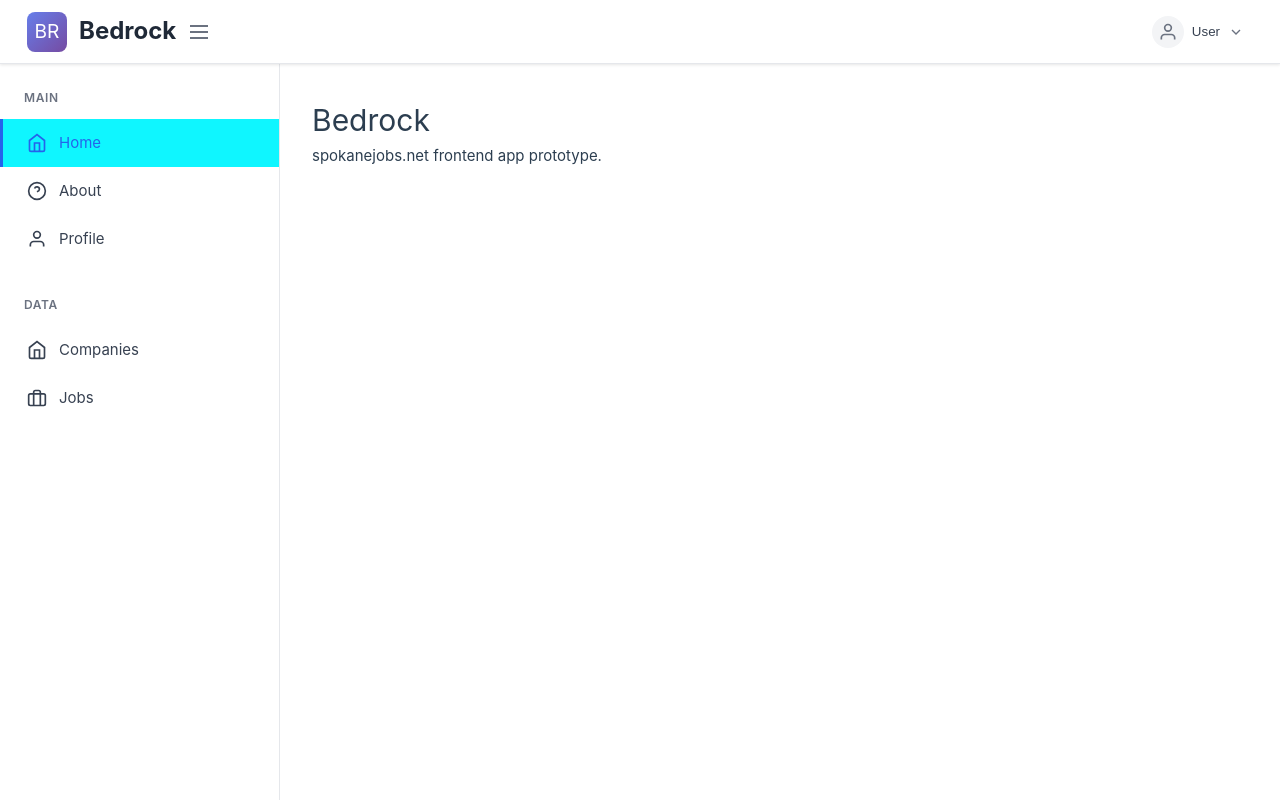
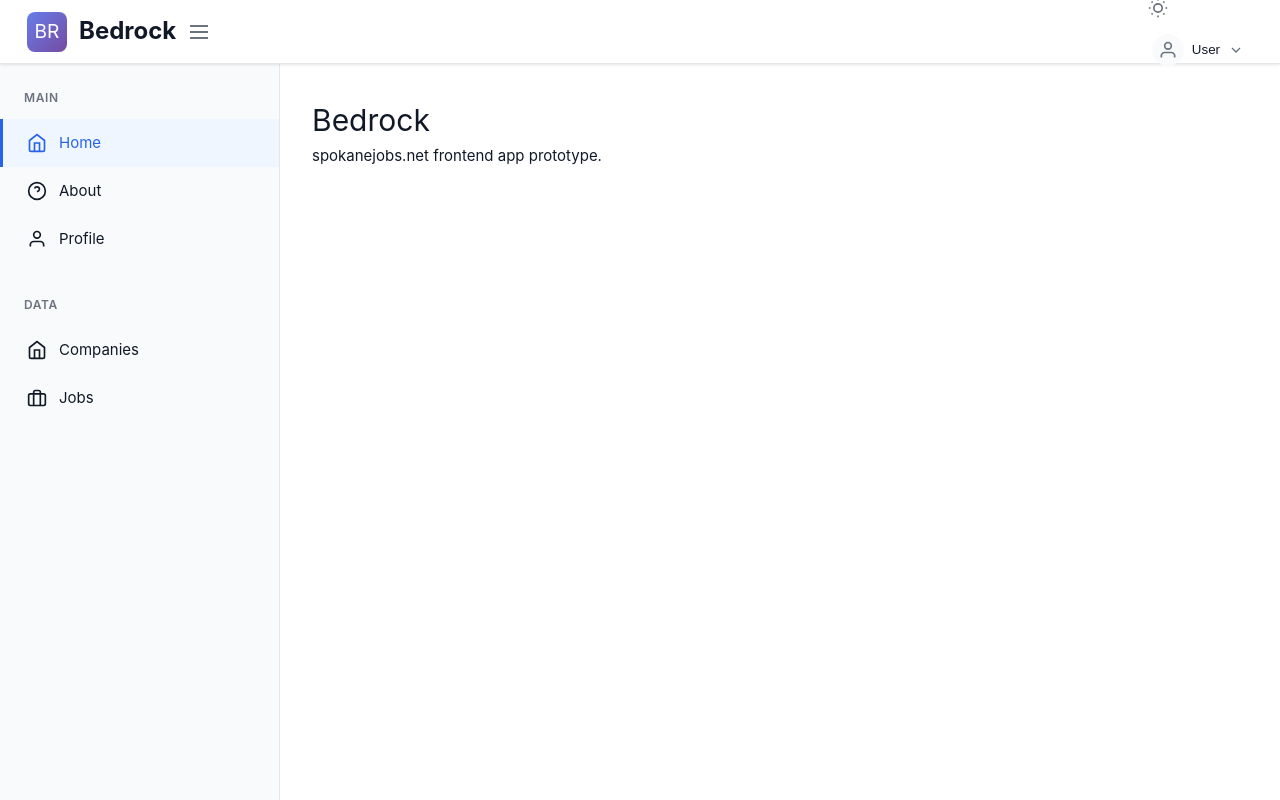
Before and after one commit to bluesaltlabs/spokanejobs.net, a Vue app in the folder frontend/: page / in a window 1280 px wide. Built offline with nearby package versions, Linux system fonts and the light colour scheme; no server answers.

Commit message:
Vibe-codes a styling cleanup and color pallet.

```diff
--- a/frontend/src/assets/base.css
+++ b/frontend/src/assets/base.css
@@ -21,33 +21,169 @@
   --vt-c-text-dark-2: rgba(235, 235, 235, 0.64);
 }
 
-/* semantic color variables for this project */
+/* Bedrock Color Palette */
 :root {
-  --color-background: var(--vt-c-white);
-  --color-background-soft: var(--vt-c-white-soft);
-  --color-background-mute: var(--vt-c-white-mute);
+  /* Light Theme Colors */
+  --color-white: #ffffff;
+  --color-gray-50: #f9fafb;
+  --color-gray-100: #f3f4f6;
+  --color-gray-200: #e5e7eb;
+  --color-gray-300: #d1d5db;
+  --color-gray-400: #9ca3af;
+  --color-gray-500: #6b7280;
+  --color-gray-600: #4b5563;
+  --color-gray-700: #374151;
+  --color-gray-800: #1f2937;
+  --color-gray-900: #111827;
 
-  --color-border: var(--vt-c-divider-light-2);
-  --color-border-hover: var(--vt-c-divider-light-1);
+  /* Brand Colors */
+  --color-primary-50: #eff6ff;
+  --color-primary-100: #dbeafe;
+  --color-primary-500: #3b82f6;
+  --color-primary-600: #2563eb;
+  --color-primary-700: #1d4ed8;
+  --color-primary-900: #1e3a8a;
 
-  --color-heading: var(--vt-c-text-light-1);
-  --color-text: var(--vt-c-text-light-1);
+  /* Accent Colors */
+  --color-accent-50: #f0f9ff;
+  --color-accent-100: #e0f2fe;
+  --color-accent-500: #0ea5e9;
+  --color-accent-600: #0284c7;
+  --color-accent-700: #0369a1;
+
+  /* Status Colors */
+  --color-success-50: #f0fdf4;
+  --color-success-500: #22c55e;
+  --color-success-600: #16a34a;
+
+  --color-warning-50: #fffbeb;
+  --color-warning-500: #f59e0b;
+  --color-warning-600: #d97706;
+
+  --color-error-50: #fef2f2;
+  --color-error-500: #ef4444;
+  --color-error-600: #dc2626;
+
+  /* Gradients */
+  --gradient-primary: linear-gradient(135deg, #667eea 0%, #764ba2 100%);
+  --gradient-accent: linear-gradient(135deg, #0ea5e9 0%, #3b82f6 100%);
+
+  /* Semantic Colors - Light Theme */
+  --color-background: var(--color-white);
+  --color-background-soft: var(--color-gray-50);
+  --color-background-mute: var(--color-gray-100);
+  --color-background-elevated: var(--color-white);
+
+  --color-surface: var(--color-white);
+  --color-surface-hover: var(--color-gray-50);
+  --color-surface-active: var(--color-gray-100);
+
+  --color-border: var(--color-gray-200);
+  --color-border-hover: var(--color-gray-300);
+  --color-border-focus: var(--color-primary-500);
+
+  --color-text: var(--color-gray-900);
+  --color-text-muted: var(--color-gray-600);
+  --color-text-subtle: var(--color-gray-500);
+  --color-text-inverse: var(--color-white);
+
+  --color-heading: var(--color-gray-900);
+  --color-heading-muted: var(--color-gray-700);
+
+  --color-link: var(--color-primary-600);
+  --color-link-hover: var(--color-primary-700);
+
+  --color-button-primary: var(--color-primary-600);
+  --color-button-primary-hover: var(--color-primary-700);
+  --color-button-primary-text: var(--color-white);
+
+  --color-button-secondary: var(--color-gray-100);
+  --color-button-secondary-hover: var(--color-gray-200);
+  --color-button-secondary-text: var(--color-gray-700);
+
+  --color-shadow: rgba(0, 0, 0, 0.1);
+  --color-shadow-elevated: rgba(0, 0, 0, 0.15);
 
   --section-gap: 160px;
 }
 
+/* Dark Theme Colors */
 @media (prefers-color-scheme: dark) {
   :root {
-    --color-background: var(--vt-c-black);
-    --color-background-soft: var(--vt-c-black-soft);
-    --color-background-mute: var(--vt-c-black-mute);
+    /* Semantic Colors - Dark Theme */
+    --color-background: var(--color-gray-900);
+    --color-background-soft: var(--color-gray-800);
+    --color-background-mute: var(--color-gray-700);
+    --color-background-elevated: var(--color-gray-800);
 
-    --color-border: var(--vt-c-divider-dark-2);
-    --color-border-hover: var(--vt-c-divider-dark-1);
+    --color-surface: var(--color-gray-800);
+    --color-surface-hover: var(--color-gray-700);
+    --color-surface-active: var(--color-gray-600);
 
-    --color-heading: var(--vt-c-text-dark-1);
-    --color-text: var(--vt-c-text-dark-2);
+    --color-border: var(--color-gray-700);
+    --color-border-hover: var(--color-gray-600);
+    --color-border-focus: var(--color-primary-500);
+
+    --color-text: var(--color-gray-100);
+    --color-text-muted: var(--color-gray-400);
+    --color-text-subtle: var(--color-gray-500);
+    --color-text-inverse: var(--color-gray-900);
+
+    --color-heading: var(--color-white);
+    --color-heading-muted: var(--color-gray-300);
+
+    --color-link: var(--color-primary-400);
+    --color-link-hover: var(--color-primary-300);
+
+    --color-button-primary: var(--color-primary-600);
+    --color-button-primary-hover: var(--color-primary-500);
+    --color-button-primary-text: var(--color-white);
+
+    --color-button-secondary: var(--color-gray-700);
+    --color-button-secondary-hover: var(--color-gray-600);
+    --color-button-secondary-text: var(--color-gray-200);
+
+    --color-shadow: rgba(0, 0, 0, 0.3);
+    --color-shadow-elevated: rgba(0, 0, 0, 0.4);
   }
+}
+
+/* Manual Dark Mode Class */
+.dark {
+  --color-background: var(--color-gray-900);
+  --color-background-soft: var(--color-gray-800);
+  --color-background-mute: var(--color-gray-700);
+  --color-background-elevated: var(--color-gray-800);
+
+  --color-surface: var(--color-gray-800);
+  --color-surface-hover: var(--color-gray-700);
+  --color-surface-active: var(--color-gray-600);
+
+  --color-border: var(--color-gray-700);
+  --color-border-hover: var(--color-gray-600);
+  --color-border-focus: var(--color-primary-500);
+
+  --color-text: var(--color-gray-100);
+  --color-text-muted: var(--color-gray-400);
+  --color-text-subtle: var(--color-gray-500);
+  --color-text-inverse: var(--color-gray-900);
+
+  --color-heading: var(--color-white);
+  --color-heading-muted: var(--color-gray-300);
+
+  --color-link: var(--color-primary-400);
+  --color-link-hover: var(--color-primary-300);
+
+  --color-button-primary: var(--color-primary-600);
+  --color-button-primary-hover: var(--color-primary-500);
+  --color-button-primary-text: var(--color-white);
+
+  --color-button-secondary: var(--color-gray-700);
+  --color-button-secondary-hover: var(--color-gray-600);
+  --color-button-secondary-text: var(--color-gray-200);
+
+  --color-shadow: rgba(0, 0, 0, 0.3);
+  --color-shadow-elevated: rgba(0, 0, 0, 0.4);
 }
 
 *,
--- a/frontend/src/assets/main.css
+++ b/frontend/src/assets/main.css
@@ -8,14 +8,14 @@
 a,
 .green {
   text-decoration: none;
-  color: hsla(160, 100%, 37%, 1);
+  color: var(--color-link);
   transition: 0.4s;
   padding: 3px;
 }
 
 @media (hover: hover) {
   a:hover {
-    background-color: hsla(160, 100%, 37%, 0.2);
+    background-color: var(--color-surface-hover);
   }
 }
 
@@ -28,10 +28,18 @@ body {
   margin: 0;
   padding: 0;
   font-family: -apple-system, BlinkMacSystemFont, 'Segoe UI', Roboto, Oxygen, Ubuntu, Cantarell, sans-serif;
+  background: var(--color-background);
+  color: var(--color-text);
 }
 
 /* Ensure the app takes full height */
 #app {
   height: 100vh;
   overflow: hidden;
+  background: var(--color-background);
 }
+
+/* Smooth transitions for theme changes */
+* {
+  transition: background-color 0.3s ease, color 0.3s ease, border-color 0.3s ease;
+}
--- /dev/null
+++ b/frontend/src/components/DarkModeToggle.vue
@@ -0,0 +1,70 @@
+<script setup>
+import { ref, onMounted } from 'vue'
+
+const isDark = ref(false)
+
+const toggleDarkMode = () => {
+  isDark.value = !isDark.value
+  if (isDark.value) {
+    document.documentElement.classList.add('dark')
+    localStorage.setItem('theme', 'dark')
+  } else {
+    document.documentElement.classList.remove('dark')
+    localStorage.setItem('theme', 'light')
+  }
+}
+
+onMounted(() => {
+  // Check for saved theme preference or default to system preference
+  const savedTheme = localStorage.getItem('theme')
+  const systemPrefersDark = window.matchMedia('(prefers-color-scheme: dark)').matches
+
+  if (savedTheme === 'dark' || (!savedTheme && systemPrefersDark)) {
+    isDark.value = true
+    document.documentElement.classList.add('dark')
+  }
+})
+</script>
+
+<template>
+  <button
+    @click="toggleDarkMode"
+    class="dark-mode-toggle"
+    :title="isDark ? 'Switch to light mode' : 'Switch to dark mode'"
+  >
+    <svg v-if="!isDark" width="20" height="20" viewBox="0 0 24 24" fill="none" stroke="currentColor" stroke-width="2">
+      <circle cx="12" cy="12" r="5"></circle>
+      <line x1="12" y1="1" x2="12" y2="3"></line>
+      <line x1="12" y1="21" x2="12" y2="23"></line>
+      <line x1="4.22" y1="4.22" x2="5.64" y2="5.64"></line>
+      <line x1="18.36" y1="18.36" x2="19.78" y2="19.78"></line>
+      <line x1="1" y1="12" x2="3" y2="12"></line>
+      <line x1="21" y1="12" x2="23" y2="12"></line>
+      <line x1="4.22" y1="19.78" x2="5.64" y2="18.36"></line>
+      <line x1="18.36" y1="5.64" x2="19.78" y2="4.22"></line>
+    </svg>
+    <svg v-else width="20" height="20" viewBox="0 0 24 24" fill="none" stroke="currentColor" stroke-width="2">
+      <path d="M21 12.79A9 9 0 1 1 11.21 3 7 7 0 0 0 21 12.79z"></path>
+    </svg>
+  </button>
+</template>
+
+<style scoped>
+.dark-mode-toggle {
+  background: none;
+  border: none;
+  padding: 0.5rem;
+  border-radius: 6px;
+  cursor: pointer;
+  color: var(--color-text-subtle);
+  transition: all 0.2s ease;
+  display: flex;
+  align-items: center;
+  justify-content: center;
+}
+
+.dark-mode-toggle:hover {
+  background: var(--color-surface-hover);
+  color: var(--color-text);
+}
+</style>
--- a/frontend/src/layout/Header.vue
+++ b/frontend/src/layout/Header.vue
@@ -1,5 +1,6 @@
 <script setup>
 import { RouterLink } from 'vue-router'
+import DarkModeToggle from '@/components/DarkModeToggle.vue'
 
 // oh so fancy!
 // todo: but this should be in the store and not here.
@@ -36,6 +37,9 @@ defineEmits(['toggle-sidebar'])
       </div>
 
       <div class="header-content__right">
+        <!-- Dark Mode Toggle -->
+        <DarkModeToggle />
+
         <!-- User Account Menu -->
         <div class="user-menu">
           <button class="user-menu-button" aria-label="User menu">
@@ -59,9 +63,9 @@ defineEmits(['toggle-sidebar'])
 
 <style scoped>
 .header {
-  background: --color-background;
-  border-bottom: 1px solid #e5e7eb;
-  box-shadow: 0 1px 3px 0 rgba(0, 0, 0, 0.1);
+  background: var(--color-background-elevated);
+  border-bottom: 1px solid var(--color-border);
+  box-shadow: 0 1px 3px 0 var(--color-shadow);
   position: sticky;
   top: 0;
   z-index: 100;
@@ -77,7 +81,7 @@ defineEmits(['toggle-sidebar'])
   max-width: 100%;
 
   .header-content__left {
-    whitespace: nowrap;
+    white-space: nowrap;
     display: flex;
     flex-wrap: nowrap;
     flex: grow;
@@ -104,12 +108,12 @@ defineEmits(['toggle-sidebar'])
 .logo-placeholder {
   width: 40px;
   height: 40px;
-  background: linear-gradient(135deg, #667eea 0%, #764ba2 100%);
+  background: var(--gradient-primary);
   border-radius: 8px;
   display: flex;
   align-items: center;
   justify-content: center;
-  color: white;
+  color: var(--color-text-inverse);
   font-weight: bold;
   font-size: 1.2rem;
 }
@@ -117,7 +121,7 @@ defineEmits(['toggle-sidebar'])
 .logo-text {
   font-size: 1.5rem;
   font-weight: 700;
-  color: #1f2937;
+  color: var(--color-heading);
 }
 
 .sidebar-toggle {
@@ -126,7 +130,7 @@ defineEmits(['toggle-sidebar'])
   padding: 0.5rem;
   border-radius: 6px;
   cursor: pointer;
-  color: #6b7280;
+  color: var(--color-text-subtle);
   transition: all 0.2s ease;
   display: flex;
   align-items: center;
@@ -134,8 +138,8 @@ defineEmits(['toggle-sidebar'])
 }
 
 .sidebar-toggle:hover {
-  background: #f3f4f6;
-  color: #374151;
+  background: var(--color-surface-hover);
+  color: var(--color-text);
 }
 
 .user-menu {
@@ -152,29 +156,29 @@ defineEmits(['toggle-sidebar'])
   padding: 0.5rem 0.75rem;
   border-radius: 6px;
   cursor: pointer;
-  color: #6b7280;
+  color: var(--color-text-subtle);
   transition: all 0.2s ease;
 }
 
 .user-menu-button:hover {
-  background: #f3f4f6;
-  color: #374151;
+  background: var(--color-surface-hover);
+  color: var(--color-text);
 }
 
 .user-avatar {
   width: 32px;
   height: 32px;
-  background: #f3f4f6;
+  background: var(--color-surface-hover);
   border-radius: 50%;
   display: flex;
   align-items: center;
   justify-content: center;
-  color: #6b7280;
+  color: var(--color-text-subtle);
 }
 
 .user-name {
   font-weight: 500;
-  color: #374151;
+  color: var(--color-text);
 }
 
 .dropdown-arrow {
--- a/frontend/src/layout/Sidebar.vue
+++ b/frontend/src/layout/Sidebar.vue
@@ -127,8 +127,8 @@ defineProps({
 <style scoped>
 .sidebar {
   width: 280px;
-  background: --color-background;
-  border-right: 1px solid #e5e7eb;
+  background: var(--color-background-soft);
+  border-right: 1px solid var(--color-border);
   height: 100%;
   transform: translateX(-100%);
   transition: transform 0.3s ease;
@@ -157,7 +157,7 @@ defineProps({
 .nav-title {
   font-size: 0.75rem;
   font-weight: 600;
-  color: #6b7280;
+  color: var(--color-text-subtle);
   text-transform: uppercase;
   letter-spacing: 0.05em;
   padding: 0 1.5rem;
@@ -175,7 +175,7 @@ defineProps({
   align-items: center;
   gap: 0.75rem;
   padding: 0.75rem 1.5rem;
-  color: #374151;
+  color: var(--color-text);
   text-decoration: none;
   font-weight: 500;
   transition: all 0.2s ease;
@@ -183,15 +183,15 @@ defineProps({
 }
 
 .nav-link:hover {
-  background: #01f5f9;
-  color: #1f2937;
-  border-left-color: #d1d5db;
+  background: var(--color-surface-hover);
+  color: var(--color-text);
+  border-left-color: var(--color-border-hover);
 }
 
 .nav-link.router-link-active {
-  background: #0ff6ff;
-  color: #2563eb;
-  border-left-color: #2563eb;
+  background: var(--color-primary-50);
+  color: var(--color-primary-600);
+  border-left-color: var(--color-primary-600);
 }
 
 .nav-link svg {
@@ -208,7 +208,7 @@ defineProps({
     top: 64px;
     left: 0;
     height: calc(100vh - 64px);
-    box-shadow: 2px 0 8px rgba(0, 0, 0, 0.1);
+    box-shadow: 2px 0 8px var(--color-shadow-elevated);
   }
 }
 
```
Also changed, not shown: frontend/src/components/CompaniesList.vue (+42 -3 lines), frontend/src/layout/Footer.vue (+8 -3 lines).
